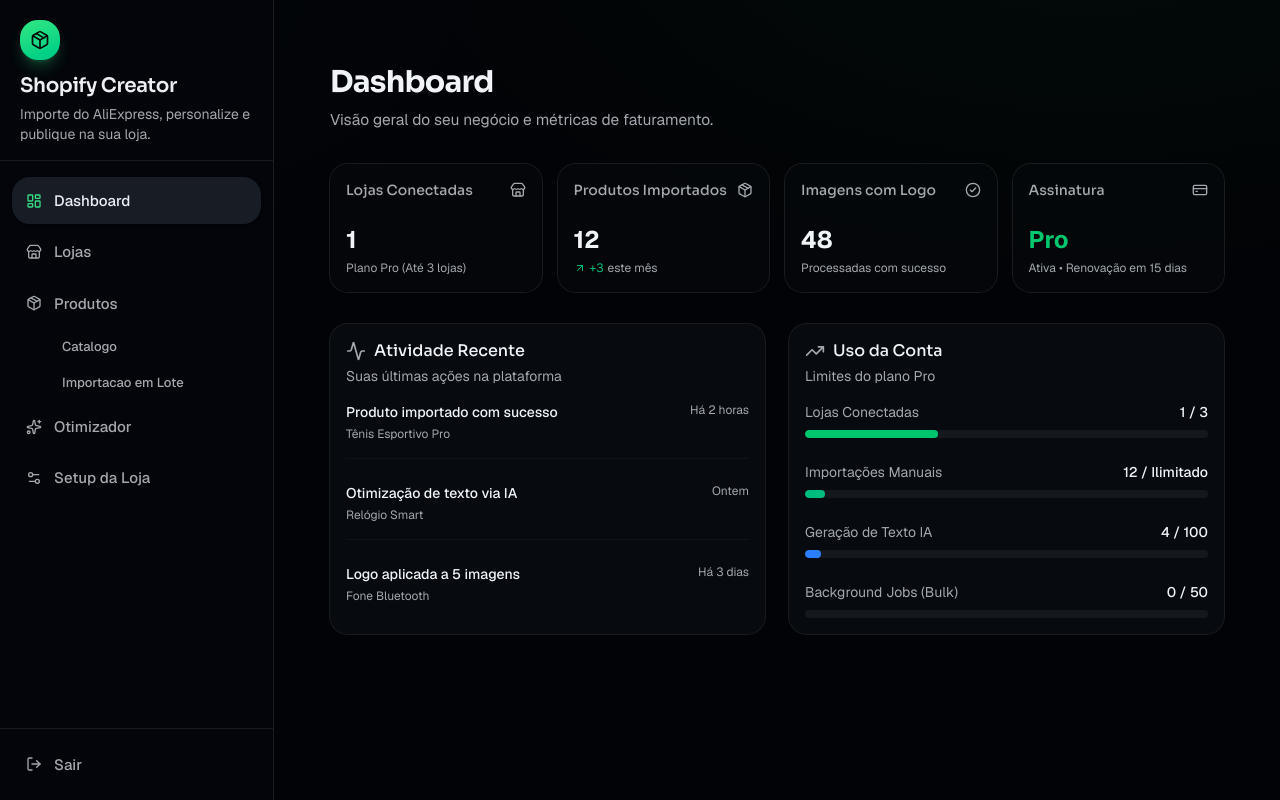
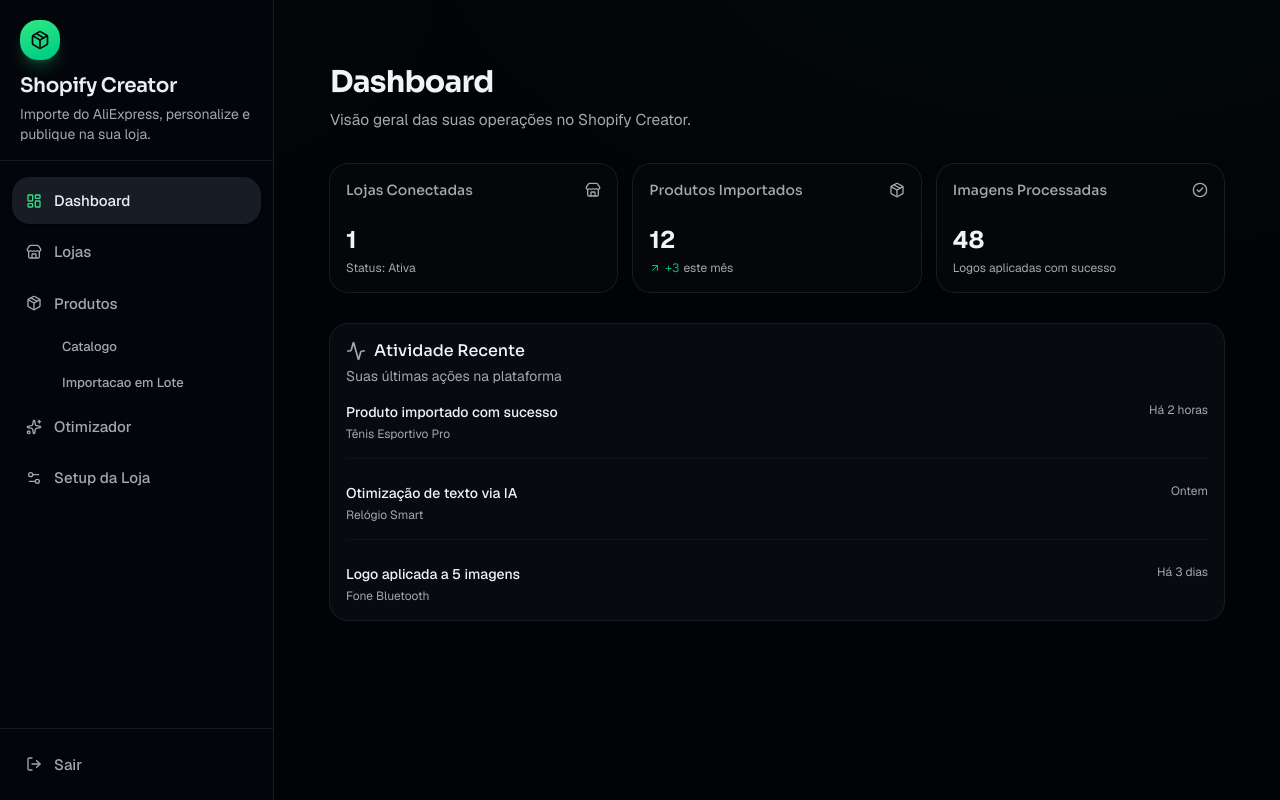
Before and after one commit to Arthuriones/shopify-creator, a Next.js app: page /dashboard in a window 1280 px wide. Built offline with nearby package versions, Linux system fonts and the light colour scheme.

Commit message:
Update page.tsx

```diff
--- a/src/app/(dashboard)/dashboard/page.tsx
+++ b/src/app/(dashboard)/dashboard/page.tsx
@@ -1,18 +1,18 @@
 "use client";
 
 import { Card, CardContent, CardDescription, CardHeader, CardTitle } from "@/components/ui/card";
-import { Package, Store, CreditCard, Activity, ArrowUpRight, CheckCircle2, TrendingUp } from "lucide-react";
+import { Package, Store, Activity, ArrowUpRight, CheckCircle2 } from "lucide-react";
 
 export default function DashboardPage() {
   return (
     <div className="container max-w-6xl mx-auto py-8 space-y-8 animate-fade-in">
       <div>
         <h1 className="text-3xl font-bold tracking-tight text-foreground">Dashboard</h1>
-        <p className="text-muted-foreground mt-2">Visão geral do seu negócio e métricas de faturamento.</p>
+        <p className="text-muted-foreground mt-2">Visão geral das suas operações no Shopify Creator.</p>
       </div>
 
       {/* Métricas Principais */}
-      <div className="grid gap-4 md:grid-cols-2 lg:grid-cols-4">
+      <div className="grid gap-4 md:grid-cols-3">
         <Card className="border-border/50 bg-card/50">
           <CardHeader className="flex flex-row items-center justify-between pb-2">
             <CardTitle className="text-sm font-medium text-muted-foreground">Lojas Conectadas</CardTitle>
@@ -20,7 +20,7 @@
           </CardHeader>
           <CardContent>
             <div className="text-2xl font-bold text-foreground">1</div>
-            <p className="text-xs text-muted-foreground mt-1">Plano Pro (Até 3 lojas)</p>
+            <p className="text-xs text-muted-foreground mt-1">Status: Ativa</p>
           </CardContent>
         </Card>
 
@@ -40,28 +40,17 @@
 
         <Card className="border-border/50 bg-card/50">
           <CardHeader className="flex flex-row items-center justify-between pb-2">
-            <CardTitle className="text-sm font-medium text-muted-foreground">Imagens com Logo</CardTitle>
+            <CardTitle className="text-sm font-medium text-muted-foreground">Imagens Processadas</CardTitle>
             <CheckCircle2 className="h-4 w-4 text-muted-foreground" />
           </CardHeader>
           <CardContent>
             <div className="text-2xl font-bold text-foreground">48</div>
-            <p className="text-xs text-muted-foreground mt-1">Processadas com sucesso</p>
-          </CardContent>
-        </Card>
-
-        <Card className="border-border/50 bg-card/50">
-          <CardHeader className="flex flex-row items-center justify-between pb-2">
-            <CardTitle className="text-sm font-medium text-muted-foreground">Assinatura</CardTitle>
-            <CreditCard className="h-4 w-4 text-muted-foreground" />
-          </CardHeader>
-          <CardContent>
-            <div className="text-2xl font-bold text-[oklch(0.72_0.19_155)]">Pro</div>
-            <p className="text-xs text-muted-foreground mt-1">Ativa • Renovação em 15 dias</p>
+            <p className="text-xs text-muted-foreground mt-1">Logos aplicadas com sucesso</p>
           </CardContent>
         </Card>
       </div>
 
-      <div className="grid gap-6 md:grid-cols-2">
+      <div className="grid gap-6">
         {/* Atividade Recente */}
         <Card className="border-border/50">
           <CardHeader>
@@ -89,58 +78,6 @@
             </div>
           </CardContent>
         </Card>
-
-        {/* Status do Faturamento */}
-        <Card className="border-border/50">
-          <CardHeader>
-            <CardTitle className="flex items-center gap-2">
-              <TrendingUp className="h-5 w-5 text-muted-foreground" />
-              Uso da Conta
-            </CardTitle>
-            <CardDescription>Limites do plano Pro</CardDescription>
-          </CardHeader>
-          <CardContent className="space-y-6">
-            <div className="space-y-2">
-              <div className="flex items-center justify-between text-sm">
-                <span className="text-muted-foreground">Lojas Conectadas</span>
-                <span className="font-medium text-foreground">1 / 3</span>
-              </div>
-              <div className="h-2 rounded-full bg-muted overflow-hidden">
-                <div className="h-full bg-[oklch(0.72_0.19_155)] rounded-full" style={{ width: "33%" }} />
-              </div>
-            </div>
-
-            <div className="space-y-2">
-              <div className="flex items-center justify-between text-sm">
-                <span className="text-muted-foreground">Importações Manuais</span>
-                <span className="font-medium text-foreground">12 / Ilimitado</span>
-              </div>
-              <div className="h-2 rounded-full bg-muted overflow-hidden">
-                <div className="h-full bg-emerald-500 rounded-full" style={{ width: "5%" }} />
-              </div>
-            </div>
-
-            <div className="space-y-2">
-              <div className="flex items-center justify-between text-sm">
-                <span className="text-muted-foreground">Geração de Texto IA</span>
-                <span className="font-medium text-foreground">4 / 100</span>
-              </div>
-              <div className="h-2 rounded-full bg-muted overflow-hidden">
-                <div className="h-full bg-blue-500 rounded-full" style={{ width: "4%" }} />
-              </div>
-            </div>
-
-            <div className="space-y-2">
-              <div className="flex items-center justify-between text-sm">
-                <span className="text-muted-foreground">Background Jobs (Bulk)</span>
-                <span className="font-medium text-foreground">0 / 50</span>
-              </div>
-              <div className="h-2 rounded-full bg-muted overflow-hidden">
-                <div className="h-full bg-amber-500 rounded-full" style={{ width: "0%" }} />
-              </div>
-            </div>
-          </CardContent>
-        </Card>
       </div>
     </div>
   );
```
